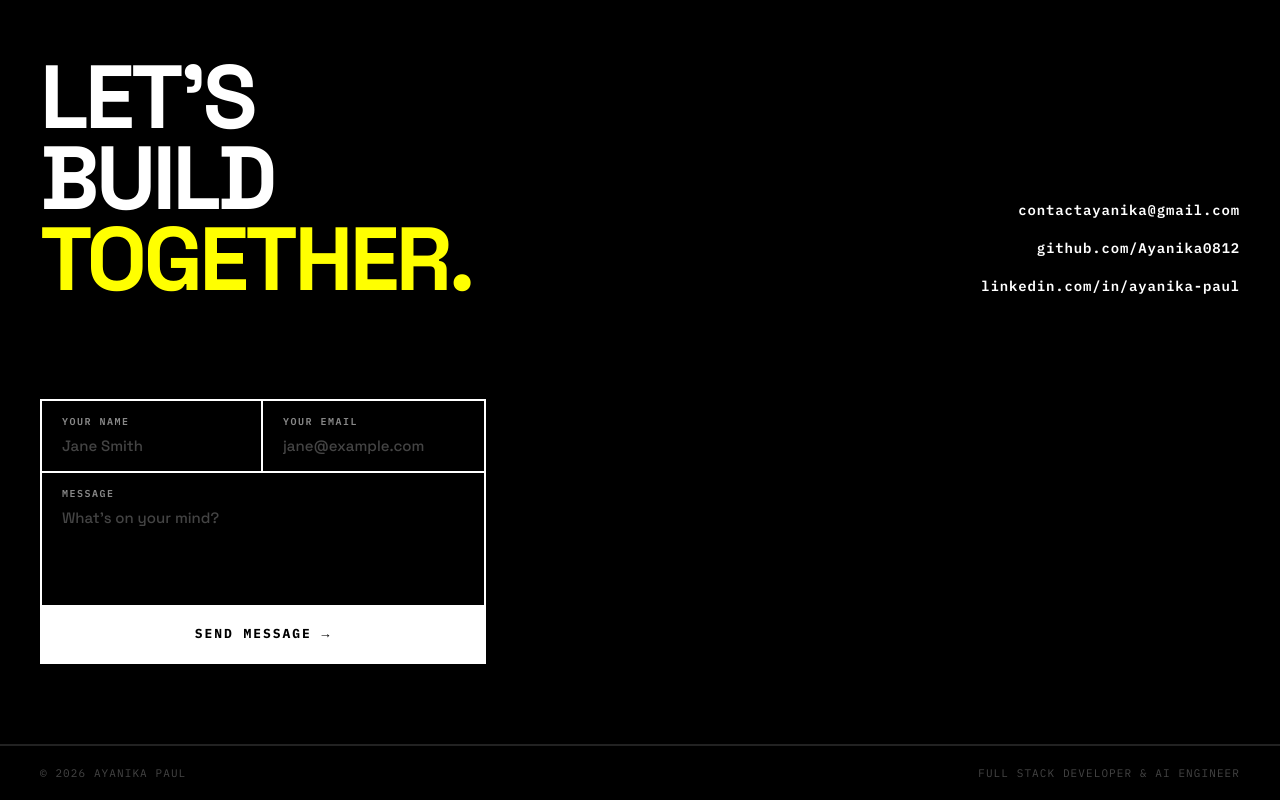
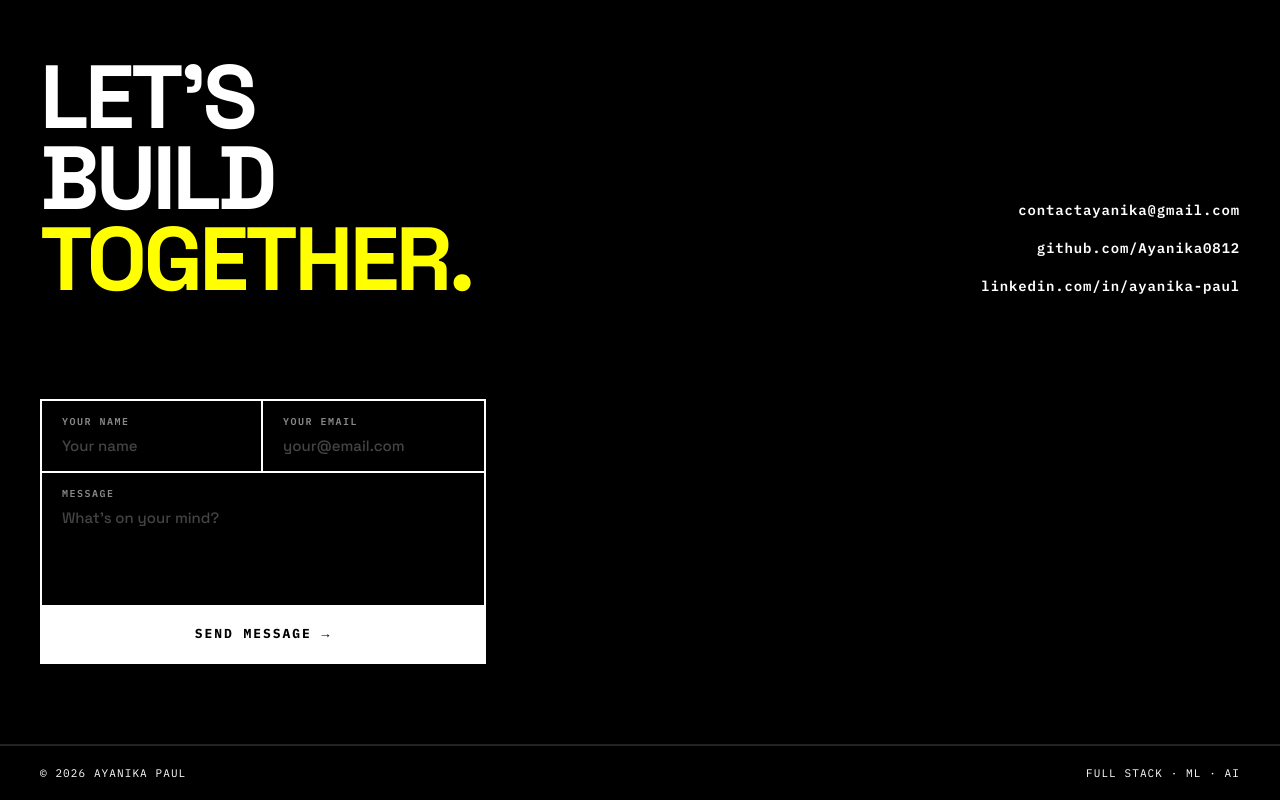
Before and after one commit to Ayanika0812/ayanika-portfolio, a React (Vite) app: page / in a window 1280 px wide. Shown: the part 3626-4426 px from the top of the page. Built offline with nearby package versions, Linux system fonts and the light colour scheme; no server answers.

Commit message:
white footer text

```diff
--- a/src/App.jsx
+++ b/src/App.jsx
@@ -38,7 +38,7 @@ export default function App() {
       <Contact />
       <footer>
         <span>© 2026 Ayanika Paul</span>
-        <span>Full Stack Developer &amp; AI Engineer</span>
+        <span>Full Stack · ML · AI</span>
       </footer>
     </>
   )
--- a/src/components/Contact.jsx
+++ b/src/components/Contact.jsx
@@ -50,12 +50,12 @@ export default function Contact() {
           <div className="form-row">
             <div className="form-field">
               <label>Your Name</label>
-              <input type="text" placeholder="Jane Smith" required value={name} onChange={e => setName(e.target.value)} />
+              <input type="text" placeholder="Your name" required value={name} onChange={e => setName(e.target.value)} />
               <span className="field-line" />
             </div>
             <div className="form-field">
               <label>Your Email</label>
-              <input type="email" placeholder="jane@example.com" required value={email} onChange={e => setEmail(e.target.value)} />
+              <input type="email" placeholder="your@email.com" required value={email} onChange={e => setEmail(e.target.value)} />
               <span className="field-line" />
             </div>
           </div>
--- a/src/index.css
+++ b/src/index.css
@@ -310,7 +310,7 @@ section { border-bottom: var(--border-thick); }
 .form-success.show { display: block; }
 
 /* FOOTER */
-footer { background: var(--black); color: #444; border-top: 2px solid #222; padding: 20px 40px; display: flex; justify-content: space-between; font-family: 'IBM Plex Mono', monospace; font-size: 11px; letter-spacing: 0.1em; text-transform: uppercase; }
+footer { background: var(--black); color: var(--white); border-top: 2px solid #222; padding: 20px 40px; display: flex; justify-content: space-between; font-family: 'IBM Plex Mono', monospace; font-size: 11px; letter-spacing: 0.1em; text-transform: uppercase; }
 
 /* REVEAL */
 .reveal { opacity: 0; transform: translateY(40px); transition: opacity 0.7s cubic-bezier(0.16,1,0.3,1), transform 0.7s cubic-bezier(0.16,1,0.3,1); }
```
